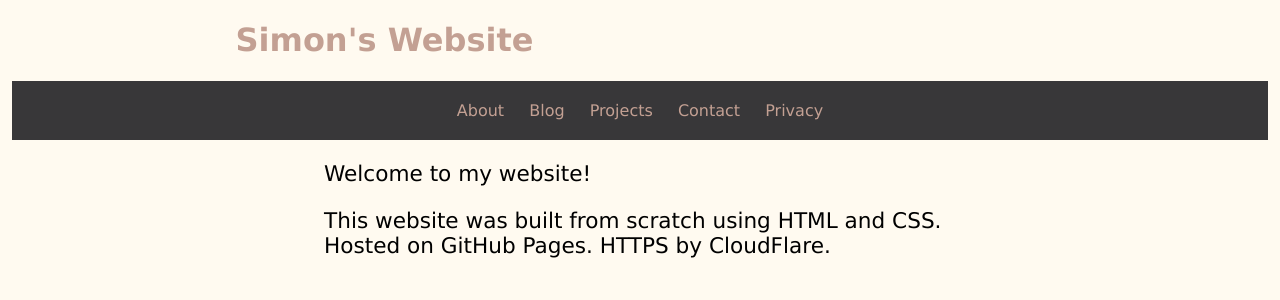
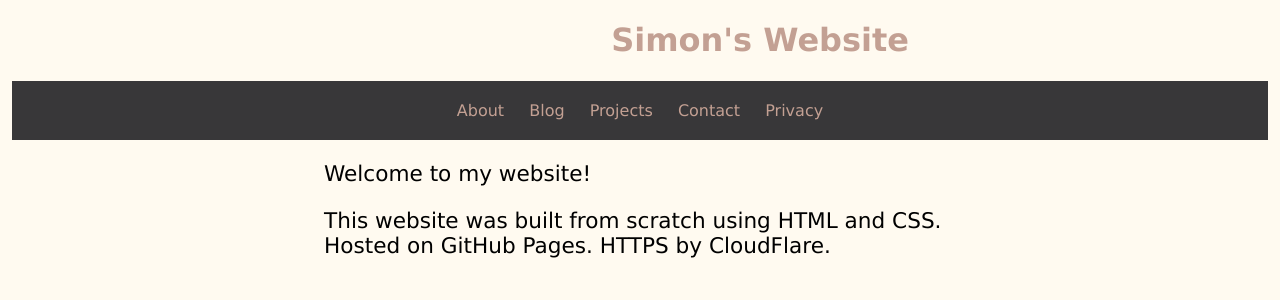
Before and after one commit to simon0h/simon0h.github.io, a Jekyll site: the page built from index.html, in a window 1280 px wide. Shown: the top 300 px of the page. Built offline with Jekyll 4.4.1, drawn with Linux system fonts in a browser that asks for light colours.

Commit message:
another fix

```diff
--- a/css/style.css
+++ b/css/style.css
@@ -15,6 +15,10 @@ a:hover {
 body {
 	background-color: #FFFAF0;
 	color: black;
+}
+
+h1 {
+	margin-left: 19%;
 }
 
 h2 {
@@ -68,7 +72,7 @@ ul {
 }
 
 .title {
-	margin-left: 18%;
+	text-align: center;
 }
 
 @media (prefers-color-scheme: dark) {
@@ -89,6 +93,10 @@ ul {
 	body {
 		background-color: #121212;
 		color: white;
+	}
+
+	h1 {
+		margin-left: 19%;
 	}
 
 	h2 {
@@ -142,6 +150,6 @@ ul {
 	}
 
 	.title {
-		margin-left: 18%;
+		text-align: center;
 	}
 }
```
